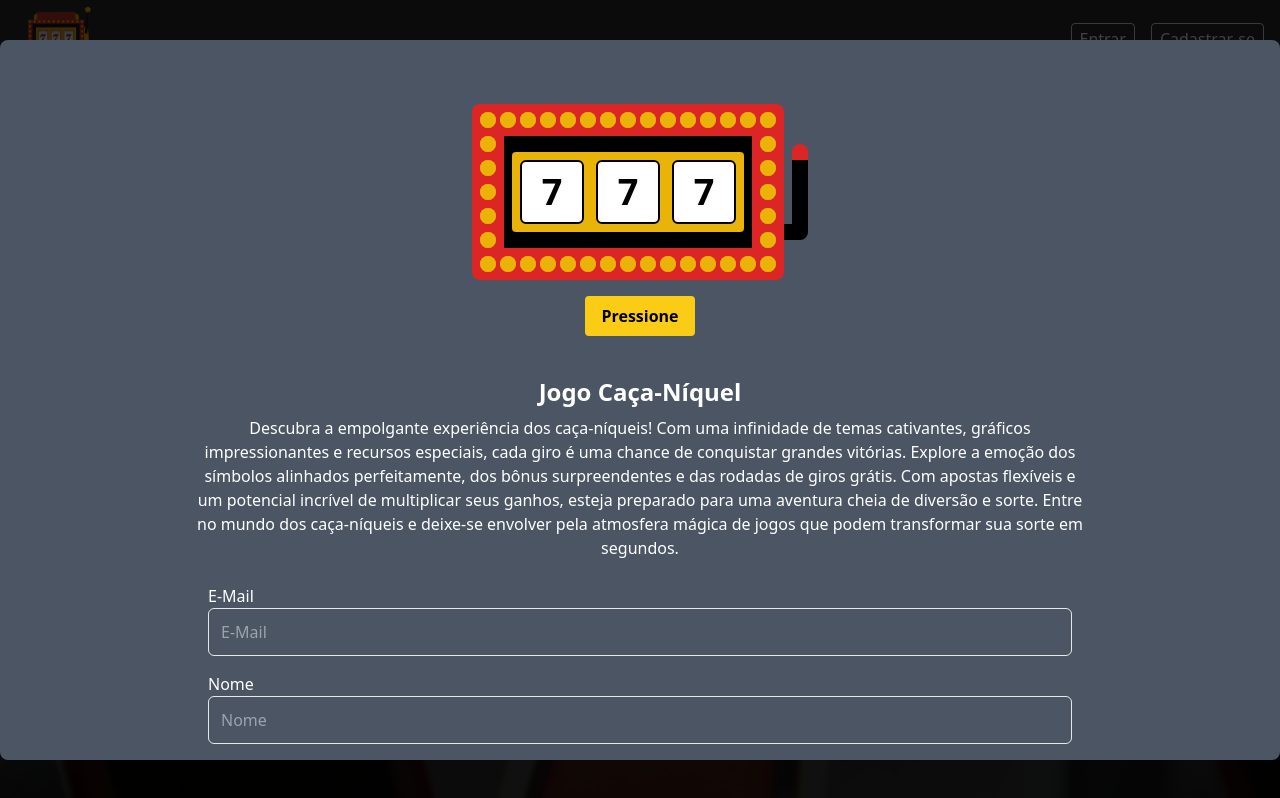
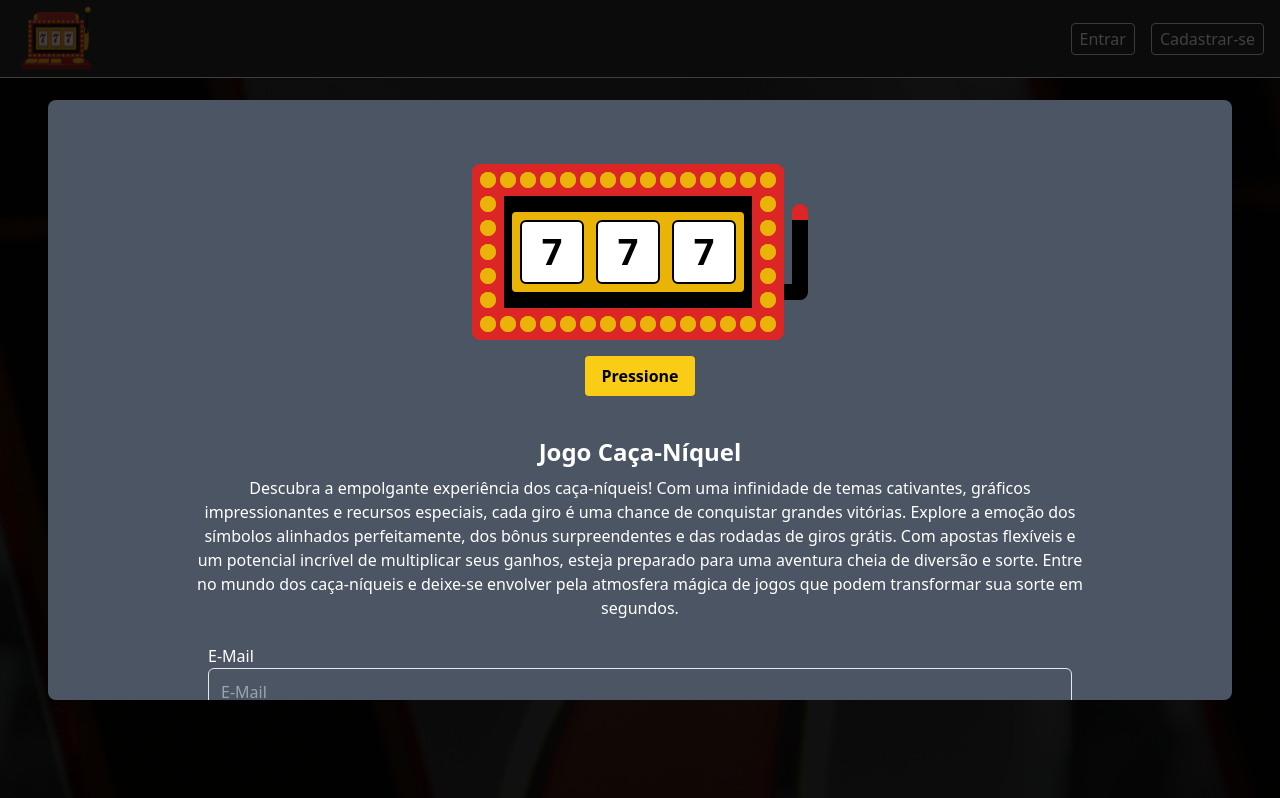
Before and after one commit to AlehandroSV/caca-niquel, a Vue app: page / in a window 1280 px wide. Both pictures are taken after a click on the button "Caça-Níquel". Built offline with nearby package versions, Linux system fonts and the light colour scheme; some icons are missing.

Commit message:
fix: Ajustando tamanho do popup

```diff
--- a/src/components/Popup.vue
+++ b/src/components/Popup.vue
@@ -9,7 +9,7 @@
     />
 
     <div
-      class="relative bg-gray-600 rounded-lg p-0 md:p-4 z-10 lg:max-h-[720px] max-h-[600px] overflow-y-auto scrollbar-thin scrollbar-thumb-black-600"
+      class="relative bg-gray-600 rounded-lg p-0 mx-4 md:mx-12 md:p-4 z-10 lg:max-h-[600px] max-h-[500px] overflow-y-auto scrollbar-thin scrollbar-thumb-black-600"
     >
       <Button
         @click="onClose"
```
